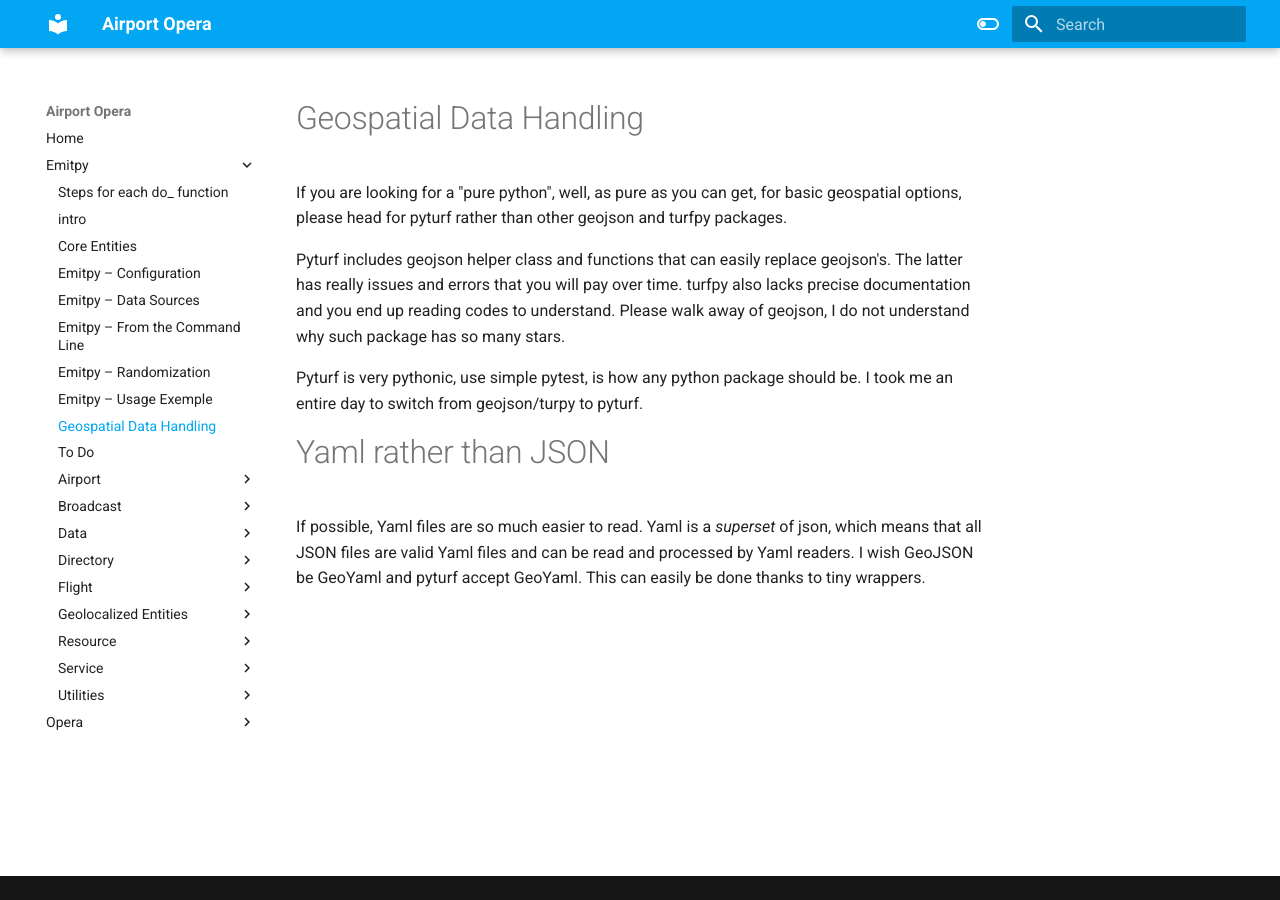
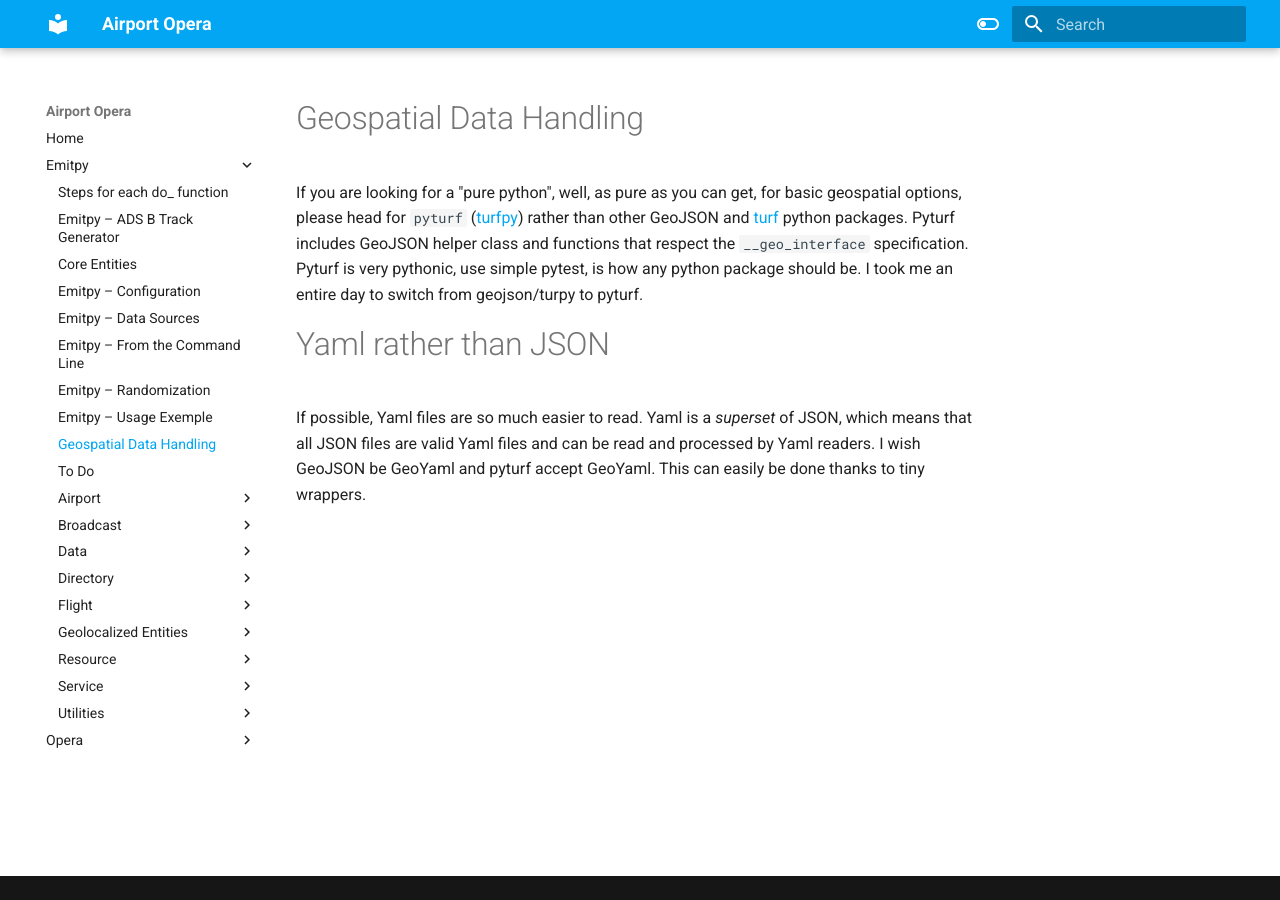
Before and after one commit to devleaks/emitpy-docs, an MkDocs documentation site: the page built from docs/emitpy/Programming Notes.md, in a window 1280 px wide. Built offline with MkDocs 1.6.1 and Material for MkDocs 9.7.7, drawn with Linux system fonts in a browser that asks for light colours.

```diff
--- a/docs/emitpy/Programming Notes.md
+++ b/docs/emitpy/Programming Notes.md
@@ -1,14 +1,11 @@
 
 # Geospatial Data Handling
 
-If you are looking for a "pure python", well, as pure as you can get, for basic geospatial options, please head for pyturf rather than other geojson and turfpy packages.
-
-Pyturf includes geojson helper class and functions that can easily replace geojson's. The latter has really issues and errors that you will pay over time. turfpy also lacks precise documentation and you end up reading codes to understand. Please walk away of geojson, I do not understand why such package has so many stars.
-
-Pyturf is very pythonic, use simple pytest, is how any python package should be.
+If you are looking for a "pure python", well, as pure as you can get, for basic geospatial options, please head for `pyturf` ([turfpy](https://turfpy.readthedocs.io/en/latest/)) rather than other GeoJSON and [turf](http://turfjs.org) python packages.
+ Pyturf includes GeoJSON helper class and functions that respect the `__geo_interface` specification. Pyturf is very pythonic, use simple pytest, is how any python package should be.
 I took me an entire day to switch from geojson/turpy to pyturf.
 
 # Yaml rather than JSON
 
-If possible, Yaml files are so much easier to read. Yaml is a *superset* of json, which means that all JSON files are valid Yaml files and can be read and processed by Yaml readers.
+If possible, Yaml files are so much easier to read. Yaml is a *superset* of JSON, which means that all JSON files are valid Yaml files and can be read and processed by Yaml readers.
 I wish GeoJSON be GeoYaml and pyturf accept GeoYaml. This can easily be done thanks to tiny wrappers.
```
Also changed, not shown: docs/emitpy/Emitpy – ADS-B Track Generator.md (+0 -1 lines), docs/emitpy/Emitpy – All Entities.md (+1 -1 lines), docs/emitpy/Emitpy – Configuration.md (+3 -0 lines), docs/emitpy/Emitpy – Data Sources.md (+11 -0 lines), docs/emitpy/Emitpy – Usage Exemple.md (+4 -3 lines).
